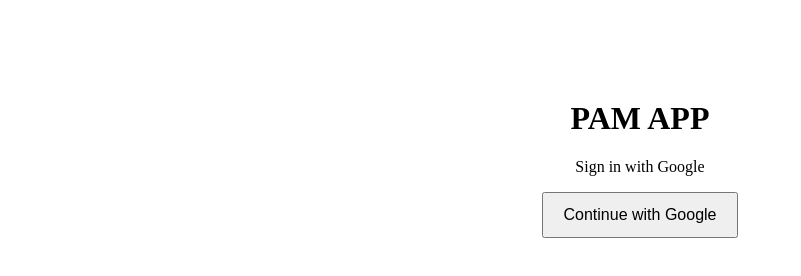
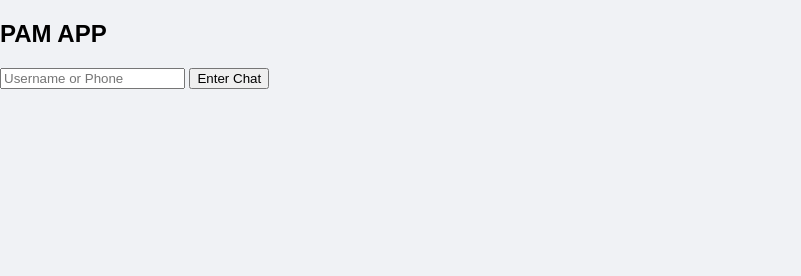
Before and after one commit to corneliuspam/pam-app, a website: page public/index.html in a window 1280 px wide. Shown: the whole page, without its empty margins (0-801 px from the left). Drawn offline with Linux system fonts and the light colour scheme.

Commit message:
Update index.html

```diff
--- a/public/index.html
+++ b/public/index.html
@@ -1,16 +1,17 @@
 <!DOCTYPE html>
 <html>
 <head>
-  <title>PAM APP</title>
-  <meta name="viewport" content="width=device-width, initial-scale=1.0">
+  <title>PAM APP – Login</title>
+  <link rel="stylesheet" href="style.css">
 </head>
-<body style="text-align:center; margin-top:100px;">
-  <h1>PAM APP</h1>
-  <p>Sign in with Google</p>
-  <a href="/auth/google">
-    <button style="padding:12px 20px; font-size:16px;">
-      Continue with Google
-    </button>
-  </a>
+<body class="login-body">
+
+  <div class="login-box">
+    <h2>PAM APP</h2>
+    <input id="username" placeholder="Username or Phone" />
+    <button onclick="login()">Enter Chat</button>
+  </div>
+
+  <script src="login.js"></script>
 </body>
 </html>
```
